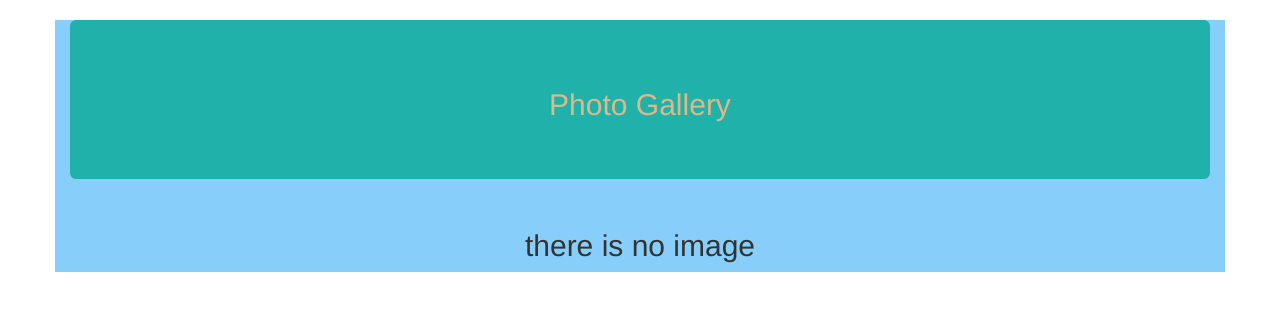
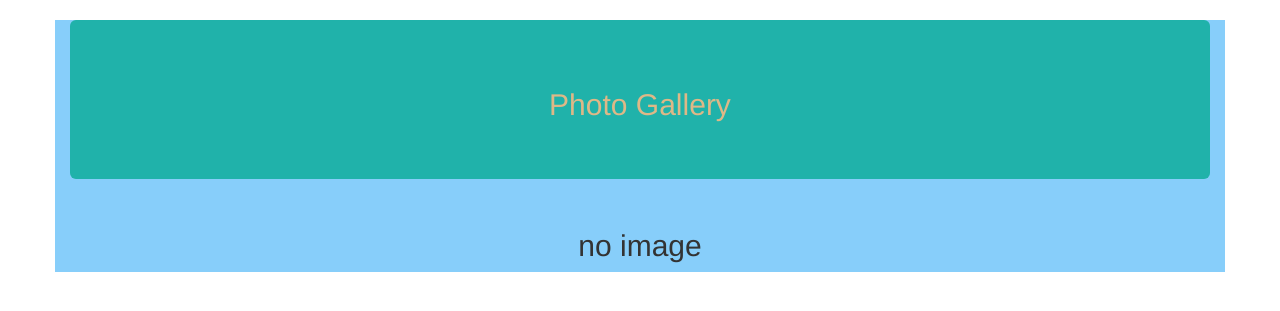
Before and after one commit to alexomaset/Photo-Gallery23, a Django app: page / in a window 1280 px wide. Shown: the part 52-363 px from the top of the page. Run offline with Django 3.2, Linux system fonts and the light colour scheme; data that the repository does not hold is empty; some libraries are stand-ins or nearby versions.

```diff
--- a/photo/admin.py
+++ b/photo/admin.py
@@ -1,5 +1,5 @@
 from django.contrib import admin
-
+from .models import Category,Image,Location
 # Register your models here.
 admin.site.register(Category)
 admin.site.register(Image)
--- a/photo/templates/day_photos.html
+++ b/photo/templates/day_photos.html
@@ -51,7 +51,7 @@
 
       {% empty %}
        <div class="row">
-        <h2 class="text-center"> there is no image</h2>
+        <h2 class="text-center"> no image</h2>
        </div>
       {% endfor %}
 
```
